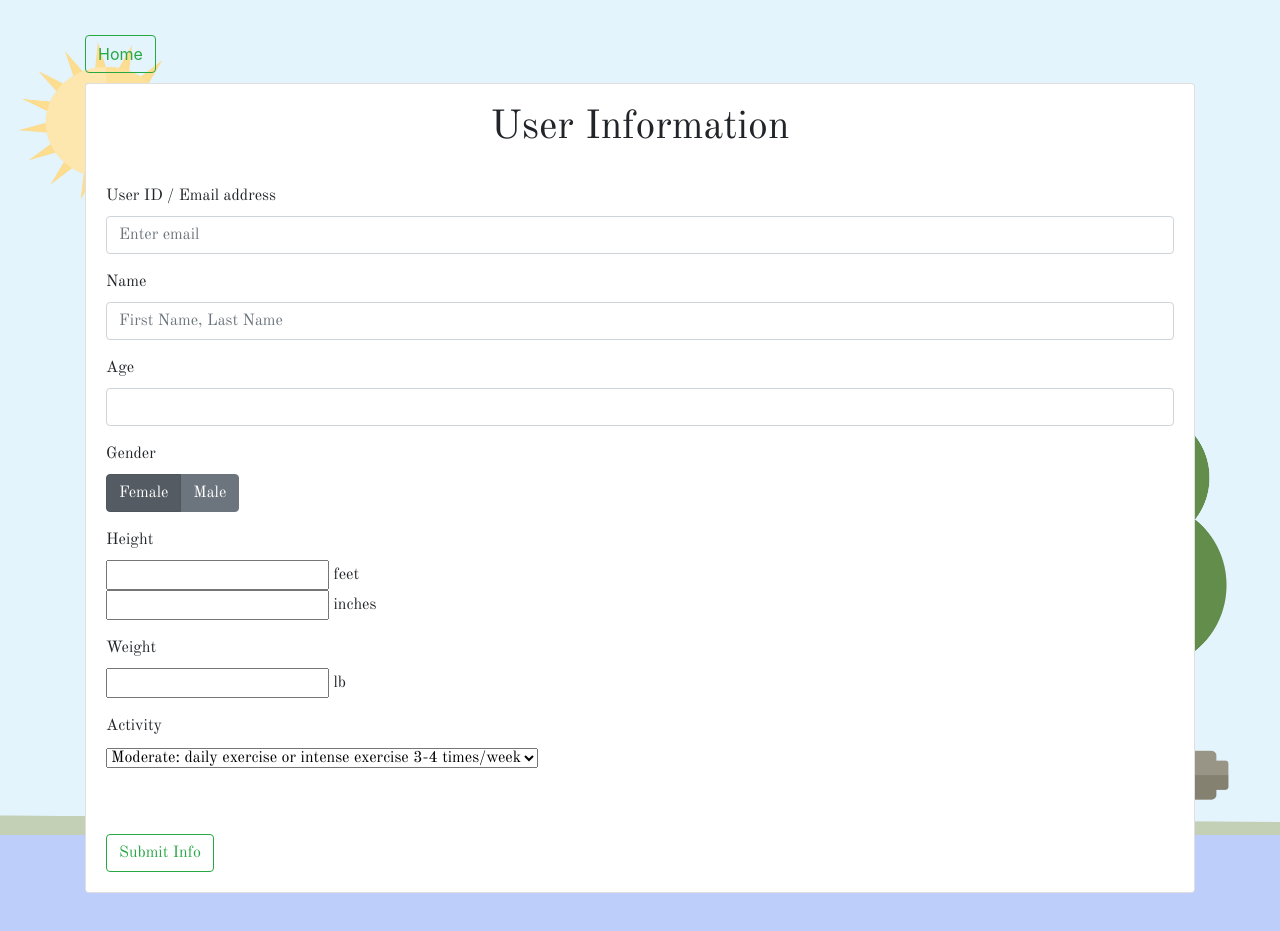
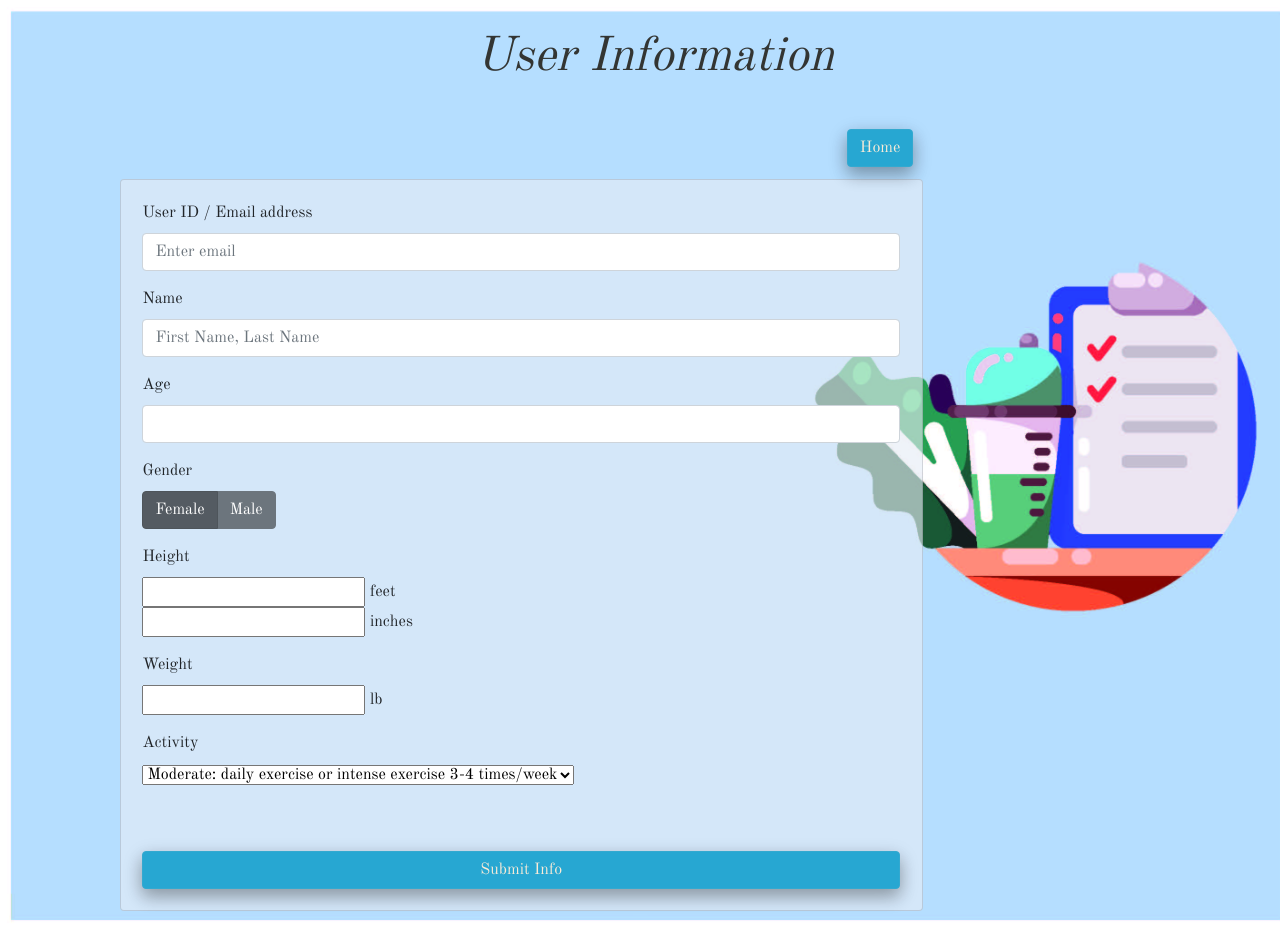
Before and after one commit to rakkiraju/Project1, a plain HTML site: page loginPage.html in a window 1280 px wide. Before the commit the page ends 893 px from the top, so only its background shows below. Drawn offline with nearby package versions, Linux system fonts and the light colour scheme; no server answers; a web font is replaced by a local one.

Commit message:
loginPage Final

```diff
--- a/assets/css/style.css
+++ b/assets/css/style.css
@@ -14,11 +14,7 @@
     text-align: center;
 }
 /* General */
-.card {
-    /* font-family: 'KoHo', sans-serif; */
-    font-family: 'Old Standard TT', serif;
-    margin-top:10px;
-}
+
 
 /* Login Page Css */
 
@@ -53,8 +49,10 @@ a:visited {
 
 /*Main Page*/
 #mainPage{
-    position: relative;
+    position: fixed;
     text-align: right;
+margin-top: 10%;
+
 }
 
 #onSignIn{
@@ -79,7 +77,7 @@ a:visited {
     width: 90%;
 }
 
-body{
+#mainBody{
     height: 100vh;
     margin-top: 35px;
     background-position: bottom;
@@ -112,12 +110,7 @@ body{
     font-weight: bold;
     margin-left: 300px;
     font-size: 18px;
-
-
 }
-
-
-
 
 #enterInfo{
     margin: 20px;
@@ -127,3 +120,65 @@ body{
     color: rgb(70, 104, 164);
     font-size: 18px;
 }
+
+/* LoginPage */
+
+#main-info{
+    margin-top: 9px;
+    font-family: 'Old Standard TT', serif;
+    color: rgb(51, 53, 51);
+    font-size: 48px;
+    font-style: italic;
+
+
+
+}
+
+#mainPage{
+    position: absolute;
+    margin-top: -9%;
+    margin-left: 88%;
+ color: antiquewhite;
+    background-color: rgb(39, 167, 210);
+    border-color: rgb(51, 169, 208);
+    box-shadow: 0 8px 16px 0 rgba(0,0,0,0.2), 0 6px 20px 0 rgba(0,0,0,0.19);
+
+
+
+
+}
+
+#pageBody{
+
+    background-position: absolute;
+    background-repeat: no-repeat;
+    background-size: contain;
+    background-size: cover;
+    background-color: rgba(157, 197, 237, 0.413);
+    background-image: url(../Pictures/eatlike.jpg);
+    padding-left: 30px;
+
+
+}
+
+
+.card {
+    /* font-family: 'KoHo', sans-serif; */
+    font-family: 'Old Standard TT', serif;
+    margin-top:10px;
+padding: 2%;
+margin-right: 25%;
+}
+
+#bodyinfo{
+    margin-top:60px;
+    background-color: rgba(230, 237, 245, 0.633);
+}
+#onSubmit{
+    color: antiquewhite;
+    background-color: rgb(39, 167, 210);
+    border-color: rgb(51, 169, 208);
+    box-shadow: 0 8px 16px 0 rgba(0,0,0,0.2), 0 6px 20px 0 rgba(0,0,0,0.19);
+
+
+}
--- a/loginPage.html
+++ b/loginPage.html
@@ -25,24 +25,27 @@
 
     <title></title>
   </head>
+  <body id="pageBody" >
 
 
   <div class="container">
-          <body>
-
-              <button class="btn btn-outline-success" id="mainPage"  onclick="window.location.href='mainPage.html'">Home</button>
-            <div class="card">
 
 
 
                           <!--USER INFORMATION-->
                 <div class="card-body">
                     <h1 id="main-info">User Information</h1>
+
+
                     <br>
 
 
 
-                    <!--USER ID-->
+
+
+                      <div id="bodyinfo" class="card">
+
+                          <button class="btn btn-outline-success" id="mainPage"  onclick="window.location.href='mainPage.html'">Home</button>
 
                     <!--NAME-->
 
@@ -122,6 +125,8 @@
 
 </div>
 
+
+
 <!--Fire basw-->
 <script src="https://www.gstatic.com/firebasejs/5.8.1/firebase.js"></script>
 
```
Also changed, not shown: assets/Pictures/eatlike.jpg (added), 1 other file.
